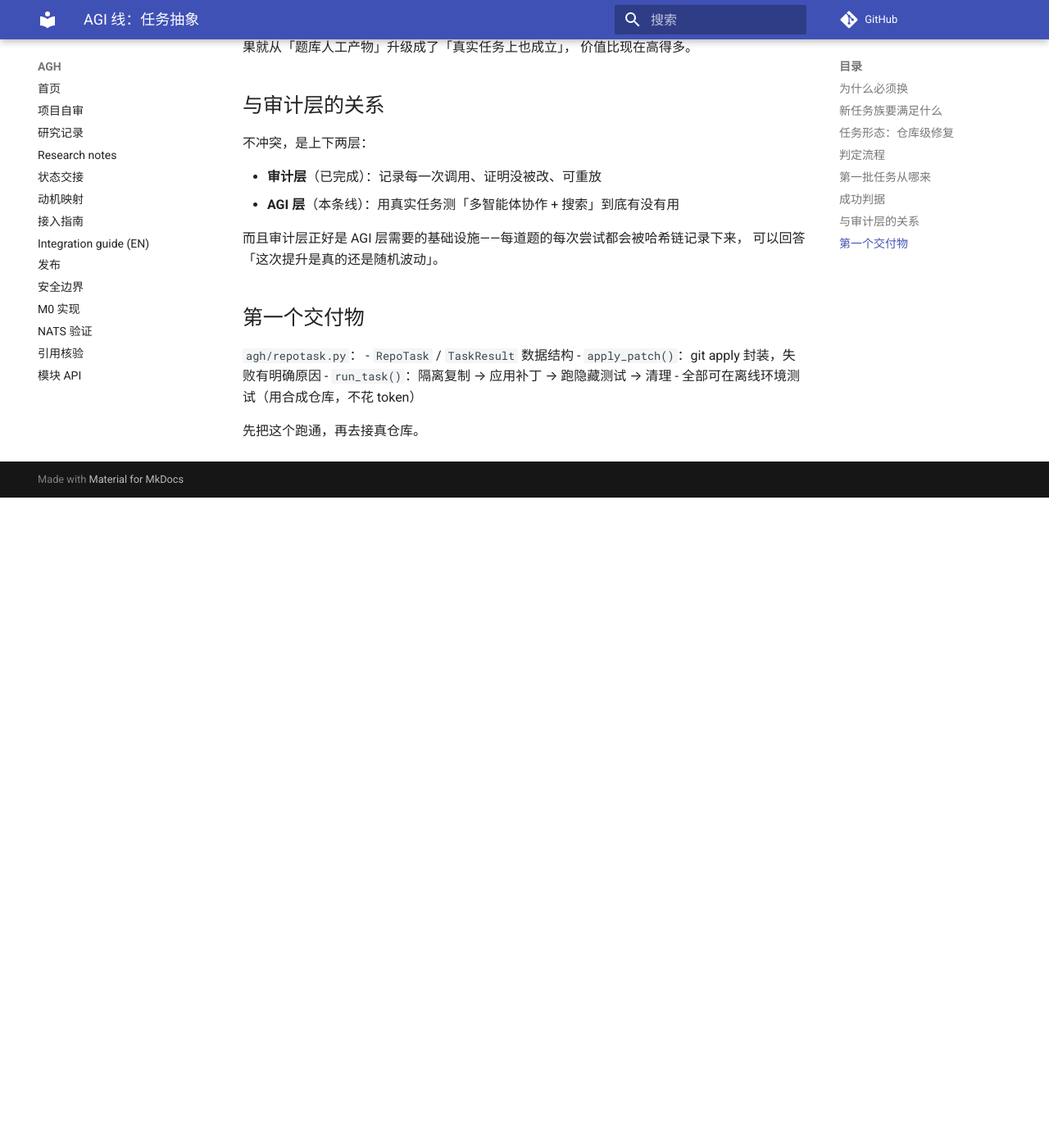
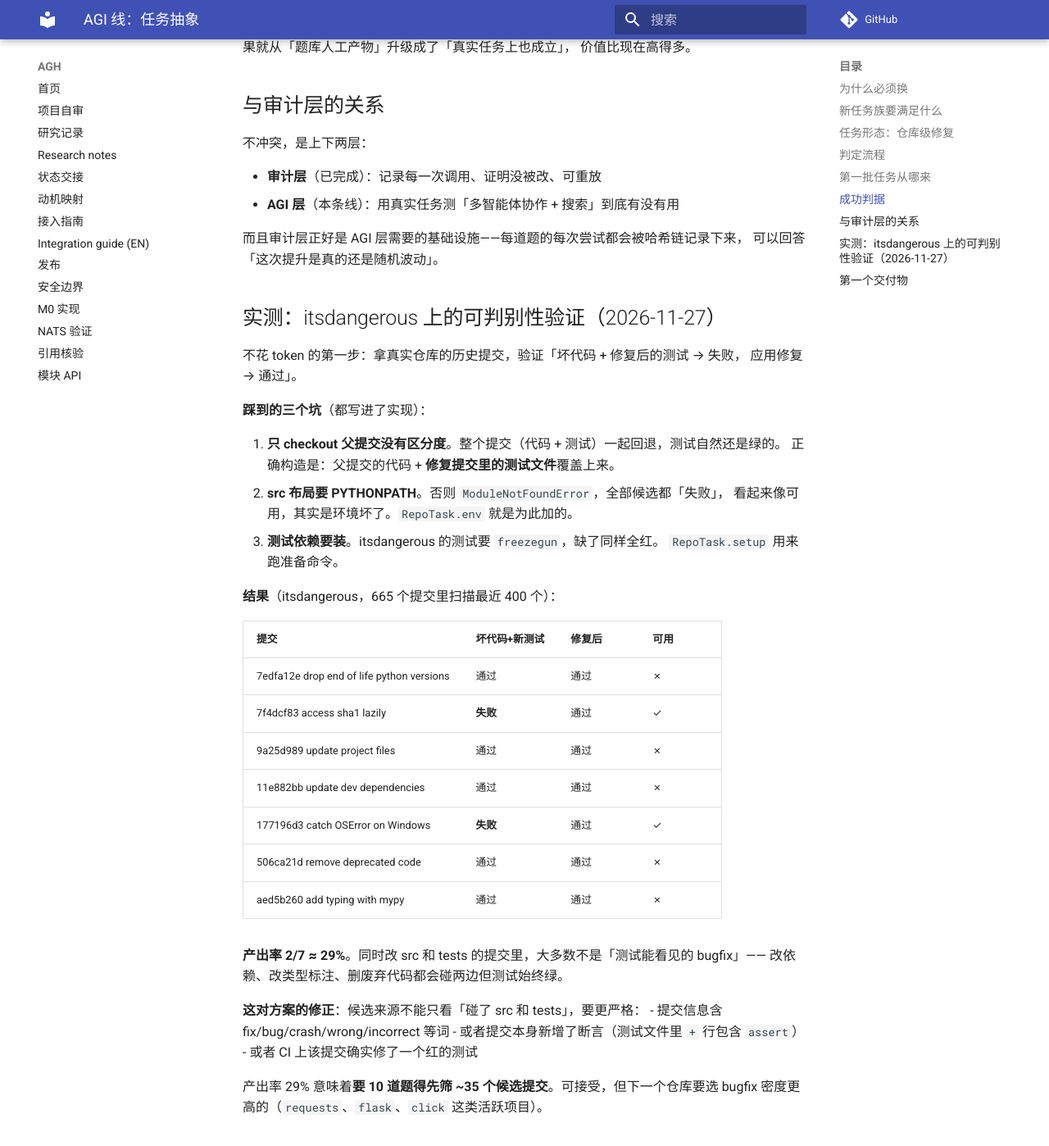
Before and after one commit to Gray2006/AGH, an MkDocs documentation site: the page built from docs/agi-track.md, in a window 1280 px wide and 1400 px high, scrolled down 2309 px. Shown: the whole window at 82% size. Built offline with MkDocs 1.6.1 and Material for MkDocs 9.7.7, drawn with Linux system fonts in a browser that asks for light colours; comment, search, counter and statistics services are not loaded; before the commit the page ends 2916 px from its top, so only the background shows below that.

Commit message:
feat: RepoTask setup/env; validate task construction on a real repo (v3.7.1)

```diff
--- a/agh/__init__.py
+++ b/agh/__init__.py
@@ -4,5 +4,5 @@
 每个规格缺陷修复在代码里都有注释标记 D1..D12，便于对照文档。
 """
 
-__version__ = "3.7.0"
+__version__ = "3.7.1"
 SCHEMA_VERSION = "agh-3.1"
--- a/docs/agi-track.md
+++ b/docs/agi-track.md
@@ -100,6 +100,43 @@ RepoTask
 而且审计层正好是 AGI 层需要的基础设施——每道题的每次尝试都会被哈希链记录下来，
 可以回答「这次提升是真的还是随机波动」。
 
+## 实测：itsdangerous 上的可判别性验证（2026-11-27）
+
+不花 token 的第一步：拿真实仓库的历史提交，验证「坏代码 + 修复后的测试 → 失败，
+应用修复 → 通过」。
+
+**踩到的三个坑**（都写进了实现）：
+
+1. **只 checkout 父提交没有区分度**。整个提交（代码 + 测试）一起回退，测试自然还是绿的。
+   正确构造是：父提交的代码 + **修复提交里的测试文件**覆盖上来。
+2. **src 布局要 PYTHONPATH**。否则 `ModuleNotFoundError`，全部候选都「失败」，
+   看起来像可用，其实是环境坏了。`RepoTask.env` 就是为此加的。
+3. **测试依赖要装**。itsdangerous 的测试要 `freezegun`，缺了同样全红。
+   `RepoTask.setup` 用来跑准备命令。
+
+**结果**（itsdangerous，665 个提交里扫描最近 400 个）：
+
+| 提交 | 坏代码+新测试 | 修复后 | 可用 |
+|---|---|---|---|
+| 7edfa12e drop end of life python versions | 通过 | 通过 | ✗ |
+| 7f4dcf83 access sha1 lazily | **失败** | 通过 | ✓ |
+| 9a25d989 update project files | 通过 | 通过 | ✗ |
+| 11e882bb update dev dependencies | 通过 | 通过 | ✗ |
+| 177196d3 catch OSError on Windows | **失败** | 通过 | ✓ |
+| 506ca21d remove deprecated code | 通过 | 通过 | ✗ |
+| aed5b260 add typing with mypy | 通过 | 通过 | ✗ |
+
+**产出率 2/7 ≈ 29%**。同时改 src 和 tests 的提交里，大多数不是「测试能看见的 bugfix」——
+改依赖、改类型标注、删废弃代码都会碰两边但测试始终绿。
+
+**这对方案的修正**：候选来源不能只看「碰了 src 和 tests」，要更严格：
+- 提交信息含 fix/bug/crash/wrong/incorrect 等词
+- 或者提交本身新增了断言（测试文件里 `+` 行包含 `assert`）
+- 或者 CI 上该提交确实修了一个红的测试
+
+产出率 29% 意味着**要 10 道题得先筛 ~35 个候选提交**。可接受，但下一个仓库要选
+bugfix 密度更高的（`requests`、`flask`、`click` 这类活跃项目）。
+
 ## 第一个交付物
 
 `agh/repotask.py`：
--- a/pyproject.toml
+++ b/pyproject.toml
@@ -1,6 +1,6 @@
 [project]
 name = "agh-gestalt"
-version = "3.7.0"
+version = "3.7.1"
 description = "Agent Gestalt Hierarchy (AGH): a verifiable audit layer for multi-agent pipelines. Signed provenance, budget ledger, hash-chained log, bit-exact replay."
 readme = "README.md"
 license = { text = "MIT" }
```
Also changed, not shown: CHANGELOG.md (+28 -0 lines), README.en.md (+1 -1 lines), README.md (+1 -1 lines), docs/STATUS.md (+2 -2 lines), 2 other files.
